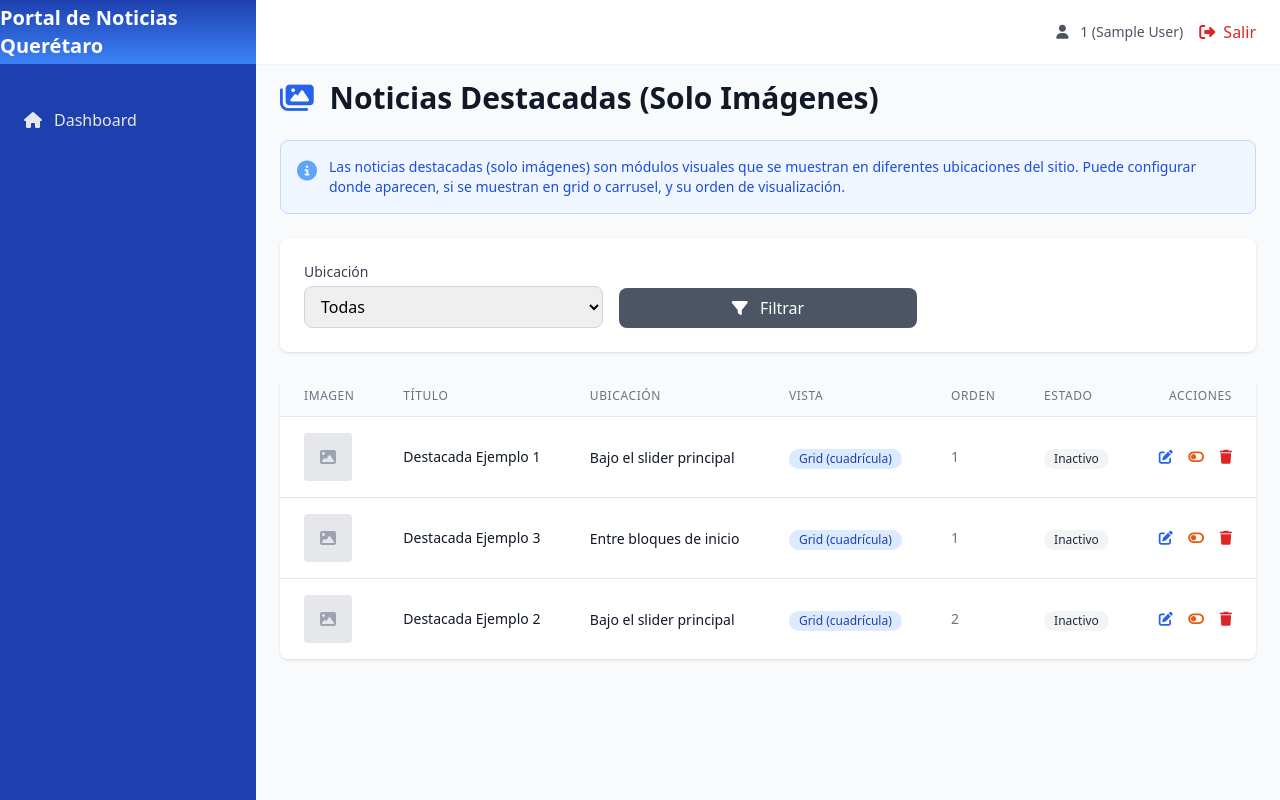
After one commit to danjohn007/GestorContenidos, a PHP site: page /noticias_destacadas.php in a window 1280 px wide. The commit adds this page. Run offline with PHP 8.4, Linux system fonts and the light colour scheme; the visitor is signed in with stand-in values (Sample User, id 1); data comes from the database, SQL or seed files in the repository; both versions use the stored data as it was after the commit; some libraries are stand-ins or nearby versions.

Commit message:
Add featured news images module (Issue 6)
Co-authored-by: danjohn007 <77515822+danjohn007@users.noreply.github.com>

```diff
--- /dev/null
+++ b/app/models/NoticiaDestacadaImagen.php
@@ -0,0 +1,186 @@
+<?php
+/**
+ * Modelo NoticiaDestacadaImagen
+ * Gestión de noticias destacadas visuales (solo imágenes)
+ */
+
+class NoticiaDestacadaImagen {
+    private $db;
+    private $table = 'noticias_destacadas_imagenes';
+
+    // Ubicaciones disponibles
+    const UBICACION_BAJO_SLIDER = 'bajo_slider';
+    const UBICACION_ENTRE_BLOQUES = 'entre_bloques';
+    const UBICACION_ANTES_FOOTER = 'antes_footer';
+
+    // Tipos de vista
+    const VISTA_GRID = 'grid';
+    const VISTA_CAROUSEL = 'carousel';
+
+    public function __construct() {
+        $this->db = Database::getInstance()->getConnection();
+    }
+
+    /**
+     * Obtiene todas las ubicaciones disponibles
+     */
+    public static function getUbicaciones() {
+        return [
+            self::UBICACION_BAJO_SLIDER => 'Bajo el slider principal',
+            self::UBICACION_ENTRE_BLOQUES => 'Entre bloques de inicio',
+            self::UBICACION_ANTES_FOOTER => 'Antes del footer'
+        ];
+    }
+
+    /**
+     * Obtiene todos los tipos de vista
+     */
+    public static function getVistas() {
+        return [
+            self::VISTA_GRID => 'Grid (cuadrícula)',
+            self::VISTA_CAROUSEL => 'Carrusel'
+        ];
+    }
+
+    /**
+     * Obtiene todas las noticias destacadas
+     */
+    public function getAll($activo = null, $ubicacion = null) {
+        $query = "SELECT * FROM {$this->table} WHERE 1=1";
+        $params = [];
+
+        if ($activo !== null) {
+            $query .= " AND activo = :activo";
+            $params['activo'] = $activo;
+        }
+
+        if ($ubicacion !== null) {
+            $query .= " AND ubicacion = :ubicacion";
+            $params['ubicacion'] = $ubicacion;
+        }
+
+        // Filtrar por fechas de vigencia
+        $query .= " AND (fecha_inicio IS NULL OR fecha_inicio <= CURDATE())";
+        $query .= " AND (fecha_fin IS NULL OR fecha_fin >= CURDATE())";
+
+        $query .= " ORDER BY orden ASC";
+
+        $stmt = $this->db->prepare($query);
+        $stmt->execute($params);
+
+        return $stmt->fetchAll();
+    }
+
+    /**
+     * Obtiene noticias destacadas por ubicación
+     */
+    public function getByUbicacion($ubicacion) {
+        return $this->getAll(1, $ubicacion);
+    }
+
+    /**
+     * Obtiene una noticia destacada por ID
+     */
+    public function getById($id) {
+        $query = "SELECT * FROM {$this->table} WHERE id = :id";
+        $stmt = $this->db->prepare($query);
+        $stmt->execute(['id' => $id]);
+        return $stmt->fetch();
+    }
+
+    /**
+     * Crea una nueva noticia destacada
+     */
+    public function create($data) {
+        $query = "INSERT INTO {$this->table}
+                  (titulo, imagen_url, url_destino, noticia_id, ubicacion, vista, orden, activo,
+                   fecha_inicio, fecha_fin)
+                  VALUES (:titulo, :imagen_url, :url_destino, :noticia_id, :ubicacion, :vista,
+                          :orden, :activo, :fecha_inicio, :fecha_fin)";
+
+        $stmt = $this->db->prepare($query);
+
+        $result = $stmt->execute([
+            'titulo' => $data['titulo'],
+            'imagen_url' => $data['imagen_url'],
+            'url_destino' => $data['url_destino'] ?? null,
+            'noticia_id' => $data['noticia_id'] ?? null,
+            'ubicacion' => $data['ubicacion'] ?? self::UBICACION_BAJO_SLIDER,
+            'vista' => $data['vista'] ?? self::VISTA_GRID,
+            'orden' => $data['orden'] ?? 0,
+            'activo' => $data['activo'] ?? 1,
+            'fecha_inicio' => $data['fecha_inicio'] ?? null,
+            'fecha_fin' => $data['fecha_fin'] ?? null
+        ]);
+
+        if ($result) {
+            return $this->db->lastInsertId();
+        }
+
+        return false;
+    }
+
+    /**
+     * Actualiza una noticia destacada
+     */
+    public function update($id, $data) {
+        $fields = [];
+        $params = ['id' => $id];
+
+        $allowedFields = ['titulo', 'imagen_url', 'url_destino', 'noticia_id', 'ubicacion',
+                          'vista', 'orden', 'activo', 'fecha_inicio', 'fecha_fin'];
+
+        foreach ($allowedFields as $field) {
+            if (isset($data[$field])) {
+                $fields[] = "$field = :$field";
+                $params[$field] = $data[$field];
+            }
+        }
+
+        if (empty($fields)) {
+            return false;
+        }
+
+        $query = "UPDATE {$this->table} SET " . implode(', ', $fields) . " WHERE id = :id";
+        $stmt = $this->db->prepare($query);
+
+        return $stmt->execute($params);
+    }
+
+    /**
+     * Elimina una noticia destacada
+     */
+    public function delete($id) {
+        $query = "DELETE FROM {$this->table} WHERE id = :id";
+        $stmt = $this->db->prepare($query);
+        return $stmt->execute(['id' => $id]);
+    }
+
+    /**
+     * Cambia el estado activo/inactivo
+     */
+    public function toggle($id) {
+        $noticia = $this->getById($id);
+        if (!$noticia) {
+            return false;
+        }
+
+        $nuevoEstado = $noticia['activo'] ? 0 : 1;
+        return $this->update($id, ['activo' => $nuevoEstado]);
+    }
+
+    /**
+     * Actualiza el orden de múltiples noticias destacadas
+     */
+    public function updateOrden($ordenes) {
+        $query = "UPDATE {$this->table} SET orden = :orden WHERE id = :id";
+        $stmt = $this->db->prepare($query);
+
+        foreach ($ordenes as $id => $orden) {
+            $stmt->execute(['id' => $id, 'orden' => $orden]);
+        }
+
+        return true;
+    }
+}
+?>
--- a/app/views/layouts/main.php
+++ b/app/views/layouts/main.php
@@ -141,6 +141,10 @@
                 <a href="<?php echo url('noticias.php'); ?>" class="flex items-center px-6 py-3 text-gray-200 hover:text-white sidebar-link">
                     <i class="fas fa-newspaper mr-3"></i>
                     Noticias
+                </a>
+                <a href="<?php echo url('noticias_destacadas.php'); ?>" class="flex items-center px-6 py-3 text-gray-200 hover:text-white sidebar-link">
+                    <i class="fas fa-images mr-3"></i>
+                    Destacadas (Imágenes)
                 </a>
                 <?php endif; ?>
 
--- /dev/null
+++ b/noticias_destacadas.php
@@ -0,0 +1,180 @@
+<?php
+/**
+ * Gestión de Noticias Destacadas (Solo Imágenes)
+ */
+require_once __DIR__ . '/config/bootstrap.php';
+requireAuth();
+
+$noticiaDestacadaImagenModel = new NoticiaDestacadaImagen();
+
+// Obtener filtros
+$ubicacion = $_GET['ubicacion'] ?? null;
+
+// Convertir strings vacíos a null
+if ($ubicacion === '' || $ubicacion === 'Todas') {
+    $ubicacion = null;
+}
+
+// Obtener noticias destacadas
+$noticiasDestacadas = $noticiaDestacadaImagenModel->getAll(null, $ubicacion);
+
+$title = 'Noticias Destacadas (Imágenes)';
+ob_start();
+?>
+
+<div class="space-y-6">
+    <!-- Header -->
+    <div class="flex items-center justify-between">
+        <h1 class="text-3xl font-bold text-gray-900">
+            <i class="fas fa-images mr-2 text-blue-600"></i>
+            Noticias Destacadas (Solo Imágenes)
+        </h1>
+        <?php if (hasPermission('noticias') || hasPermission('all')): ?>
+        <a href="<?php echo url('noticia_destacada_crear.php'); ?>" class="bg-blue-600 text-white px-6 py-2 rounded-lg hover:bg-blue-700 transition-colors">
+            <i class="fas fa-plus mr-2"></i>
+            Nueva Destacada
+        </a>
+        <?php endif; ?>
+    </div>
+
+    <!-- Descripción -->
+    <div class="bg-blue-50 border border-blue-200 rounded-lg p-4">
+        <div class="flex">
+            <div class="flex-shrink-0">
+                <i class="fas fa-info-circle text-blue-400 text-xl"></i>
+            </div>
+            <div class="ml-3">
+                <p class="text-sm text-blue-700">
+                    Las noticias destacadas (solo imágenes) son módulos visuales que se muestran en diferentes ubicaciones del sitio.
+                    Puede configurar donde aparecen, si se muestran en grid o carrusel, y su orden de visualización.
+                </p>
+            </div>
+        </div>
+    </div>
+
+    <!-- Filtros -->
+    <div class="bg-white rounded-lg shadow p-6">
+        <form method="GET" action="" class="grid grid-cols-1 md:grid-cols-3 gap-4">
+            <div>
+                <label class="block text-sm font-medium text-gray-700 mb-1">Ubicación</label>
+                <select name="ubicacion" class="w-full border border-gray-300 rounded-lg px-3 py-2 focus:outline-none focus:ring-2 focus:ring-blue-500">
+                    <option value="">Todas</option>
+                    <?php foreach (NoticiaDestacadaImagen::getUbicaciones() as $key => $label): ?>
+                    <option value="<?php echo $key; ?>" <?php echo $ubicacion === $key ? 'selected' : ''; ?>>
+                        <?php echo e($label); ?>
+                    </option>
+                    <?php endforeach; ?>
+                </select>
+            </div>
+
+            <div class="flex items-end">
+                <button type="submit" class="w-full bg-gray-600 text-white px-6 py-2 rounded-lg hover:bg-gray-700 transition-colors">
+                    <i class="fas fa-filter mr-2"></i>
+                    Filtrar
+                </button>
+            </div>
+        </form>
+    </div>
+
+    <!-- Lista de Noticias Destacadas -->
+    <div class="bg-white rounded-lg shadow overflow-hidden">
+        <?php if (empty($noticiasDestacadas)): ?>
+        <div class="p-12 text-center">
+            <i class="fas fa-inbox text-6xl text-gray-300 mb-4"></i>
+            <p class="text-gray-500 text-lg">No se encontraron noticias destacadas</p>
+            <?php if (hasPermission('noticias') || hasPermission('all')): ?>
+            <a href="<?php echo url('noticia_destacada_crear.php'); ?>" class="inline-block mt-4 text-blue-600 hover:text-blue-800">
+                Crear la primera noticia destacada
+            </a>
+            <?php endif; ?>
+        </div>
+        <?php else: ?>
+        <div class="overflow-x-auto">
+        <table class="min-w-full divide-y divide-gray-200">
+            <thead class="bg-gray-50">
+                <tr>
+                    <th class="px-6 py-3 text-left text-xs font-medium text-gray-500 uppercase tracking-wider">
+                        Imagen
+                    </th>
+                    <th class="px-6 py-3 text-left text-xs font-medium text-gray-500 uppercase tracking-wider">
+                        Título
+                    </th>
+                    <th class="px-6 py-3 text-left text-xs font-medium text-gray-500 uppercase tracking-wider">
+                        Ubicación
+                    </th>
+                    <th class="px-6 py-3 text-left text-xs font-medium text-gray-500 uppercase tracking-wider">
+                        Vista
+                    </th>
+                    <th class="px-6 py-3 text-left text-xs font-medium text-gray-500 uppercase tracking-wider">
+                        Orden
+                    </th>
+                    <th class="px-6 py-3 text-left text-xs font-medium text-gray-500 uppercase tracking-wider">
+                        Estado
+                    </th>
+                    <th class="px-6 py-3 text-right text-xs font-medium text-gray-500 uppercase tracking-wider">
+                        Acciones
+                    </th>
+                </tr>
+            </thead>
+            <tbody class="bg-white divide-y divide-gray-200">
+                <?php foreach ($noticiasDestacadas as $destacada): ?>
+                <tr class="hover:bg-gray-50">
+                    <td class="px-6 py-4">
+                        <?php if ($destacada['imagen_url']): ?>
+                        <img src="<?php echo e(BASE_URL . $destacada['imagen_url']); ?>" alt="" class="h-12 w-12 rounded object-cover">
+                        <?php else: ?>
+                        <div class="h-12 w-12 rounded bg-gray-200 flex items-center justify-center">
+                            <i class="fas fa-image text-gray-400"></i>
+                        </div>
+                        <?php endif; ?>
+                    </td>
+                    <td class="px-6 py-4">
+                        <div class="text-sm font-medium text-gray-900">
+                            <?php echo e($destacada['titulo']); ?>
+                        </div>
+                    </td>
+                    <td class="px-6 py-4 whitespace-nowrap">
+                        <span class="text-sm text-gray-900">
+                            <?php echo e(NoticiaDestacadaImagen::getUbicaciones()[$destacada['ubicacion']] ?? $destacada['ubicacion']); ?>
+                        </span>
+                    </td>
+                    <td class="px-6 py-4 whitespace-nowrap">
+                        <span class="inline-flex items-center px-2.5 py-0.5 rounded-full text-xs font-medium <?php echo $destacada['vista'] === 'carousel' ? 'bg-purple-100 text-purple-800' : 'bg-blue-100 text-blue-800'; ?>">
+                            <?php echo e(NoticiaDestacadaImagen::getVistas()[$destacada['vista']] ?? $destacada['vista']); ?>
+                        </span>
+                    </td>
+                    <td class="px-6 py-4 whitespace-nowrap text-sm text-gray-500">
+                        <?php echo $destacada['orden']; ?>
+                    </td>
+                    <td class="px-6 py-4 whitespace-nowrap">
+                        <span class="inline-flex items-center px-2.5 py-0.5 rounded-full text-xs font-medium <?php echo $destacada['activo'] ? 'bg-green-100 text-green-800' : 'bg-gray-100 text-gray-800'; ?>">
+                            <?php echo $destacada['activo'] ? 'Activo' : 'Inactivo'; ?>
+                        </span>
+                    </td>
+                    <td class="px-6 py-4 whitespace-nowrap text-right text-sm font-medium">
+                        <a href="<?php echo url('noticia_destacada_editar.php?id=' . $destacada['id']); ?>" class="text-blue-600 hover:text-blue-900 mr-3" title="Editar">
+                            <i class="fas fa-edit"></i>
+                        </a>
+                        <a href="<?php echo url('noticia_destacada_accion.php?accion=toggle&id=' . $destacada['id']); ?>"
+                           class="text-orange-600 hover:text-orange-900 mr-3" title="<?php echo $destacada['activo'] ? 'Desactivar' : 'Activar'; ?>">
+                            <i class="fas fa-toggle-<?php echo $destacada['activo'] ? 'on' : 'off'; ?>"></i>
+                        </a>
+                        <a href="<?php echo url('noticia_destacada_accion.php?accion=eliminar&id=' . $destacada['id']); ?>"
+                           onclick="return confirm('¿Estás seguro de que deseas eliminar esta noticia destacada?')"
+                           class="text-red-600 hover:text-red-900" title="Eliminar">
+                            <i class="fas fa-trash"></i>
+                        </a>
+                    </td>
+                </tr>
+                <?php endforeach; ?>
+            </tbody>
+        </table>
+        </div>
+        <?php endif; ?>
+    </div>
+</div>
+
+<?php
+$content = ob_get_clean();
+include __DIR__ . '/app/views/layouts/main.php';
+?>
```
Also changed, not shown: app/helpers/noticia_destacada_helper.php (added, +189 -0 lines), database_noticias_destacadas_imagenes.sql (added, +37 -0 lines), index.php (+16 -0 lines).
